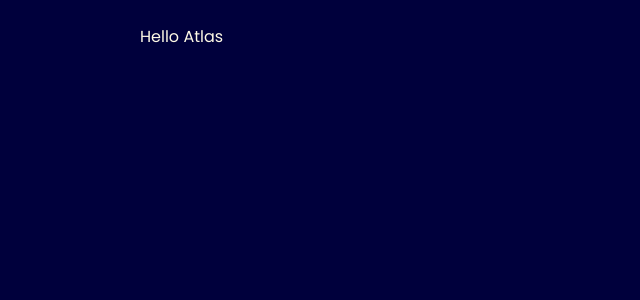
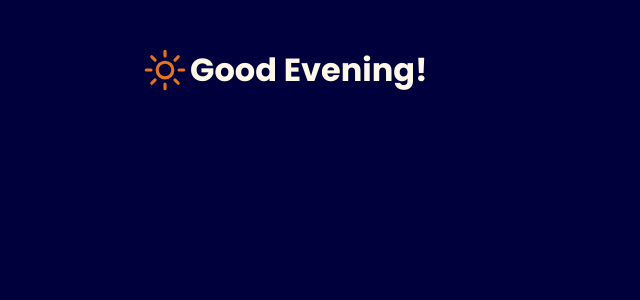
Before and after one commit to donaldrs01/atlas-react-and-jsx, a React (Vite) app: page / in a window 1280 px wide. Shown: the top 300 px of the page, without its empty margins (0-640 px from the left). Built offline with nearby package versions, Linux system fonts and the light colour scheme.

Commit message:
added greeting component

```diff
--- a/src/App.jsx
+++ b/src/App.jsx
@@ -1,5 +1,12 @@
+import React from 'react';
+import Greeting from './components/Greeting';
+
 function App() {
-  return <div className="app">Hello Atlas</div>;
+  return (
+    <div className="app">
+      <Greeting />
+    </div>
+  );
 }
 
 export default App;
--- /dev/null
+++ b/src/components/Greeting.jsx
@@ -0,0 +1,37 @@
+import React from 'react';
+
+
+// Create 'Greeting' component
+const Greeting = () => {
+    // Fetch current hour
+    const currentHour = new Date().getHours();
+
+    // Display greeting message based on time of day
+    let image = "";
+    let text = "";
+
+    if (currentHour >= 6 && currentHour < 12) {
+        image = 'src/assets/day.svg';
+        text = 'Good Morning!';
+    } else if (currentHour >= 12 && currentHour < 17) {
+        image = 'src/assets/day.svg';
+        text = 'Good Afternoon!';
+    } else if (currentHour >= 17 && currentHour < 20) {
+        image = 'src/assets/evening.svg';
+        text = 'Good Evening!';
+    } else {
+        image = 'src/assets/night.svg';
+        text = 'Good Night!'
+    }
+
+    // Return JSX
+
+    return (
+        <h1 className="greeting">
+            <img src={image} /> {text}
+        </h1>
+    );
+};
+
+// Export component
+export default Greeting;
```
